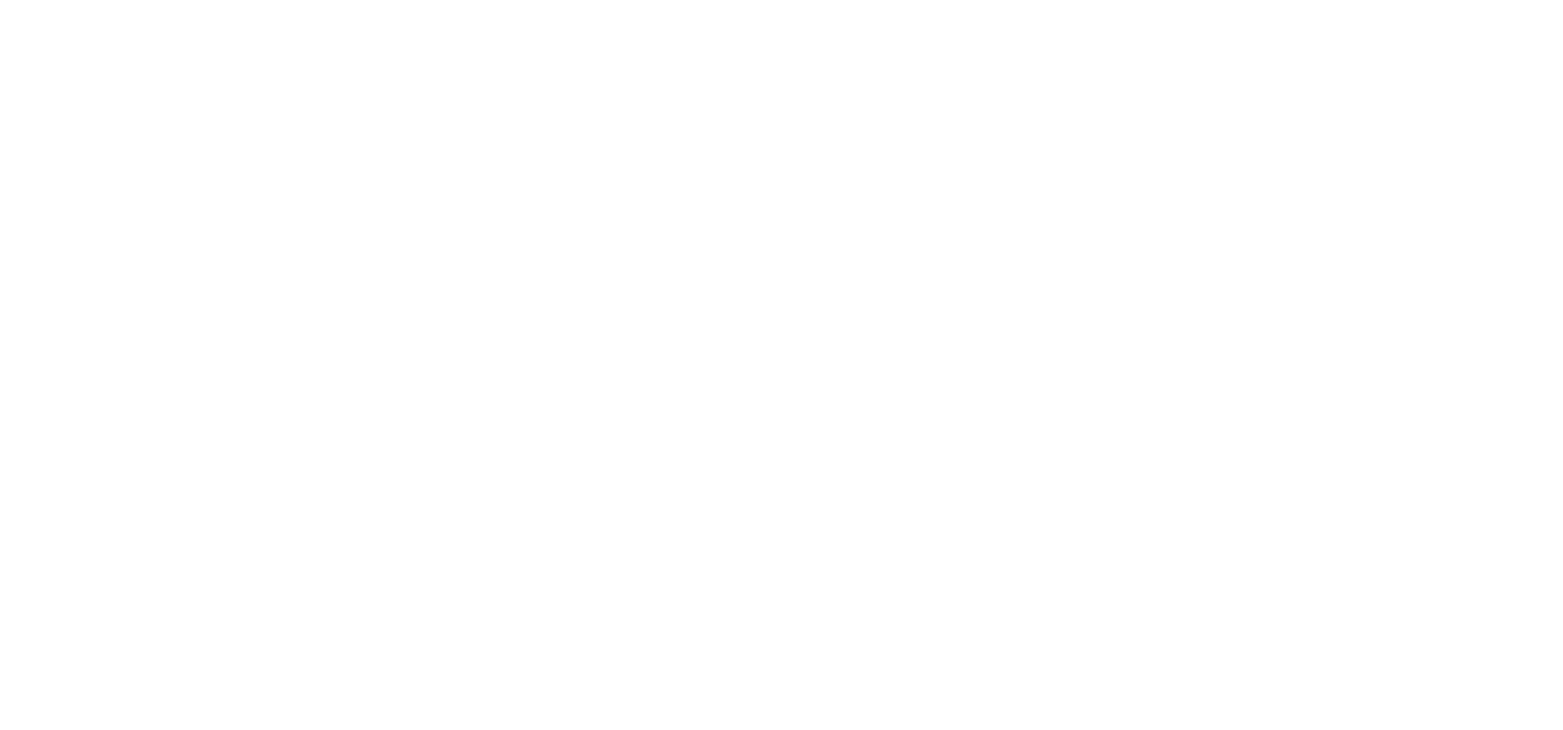
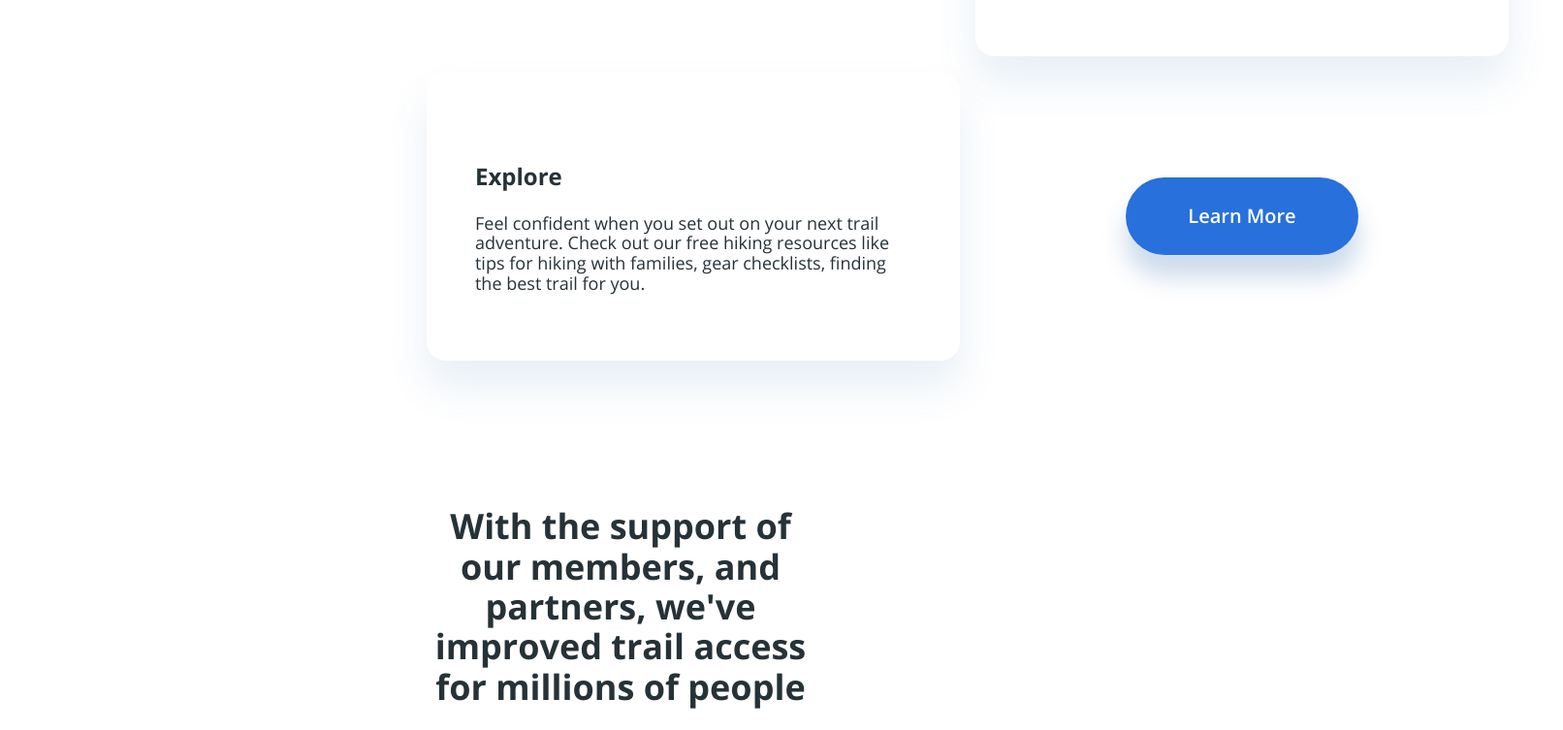
Before and after one commit to iagocaldeira/Muncak, a Next.js app: page / in a window 1280 px wide. Shown: the part 2044-2797 px from the top of the page at 97% size, 1612 px wide, since content can reach past the window. Before the commit the page ends 1560 px from the top, so only its background shows below. Built offline with nearby package versions, Linux system fonts and the light colour scheme.

Commit message:
adicionando novos componentes ao index

```diff
--- a/pages/index.js
+++ b/pages/index.js
@@ -1,11 +1,19 @@
 import "../styles/Main.scss";
 import Hero from "../layouts/Hero/Hero";
 import Header from "../layouts/Header/Header";
+import Features from "../layouts/Features/Features";
+import Counters from "../layouts/Counters/Counters";
+import News from "../layouts/News/News";
+import Form from "../layouts/Form/Form";
 
 
 export default () => (
-  <div>
-    <Header />
-    <Hero />
-  </div>
+    <div>
+        <Header />
+        <Hero />
+        <Features />
+        <Counters/>
+        <News/>
+        <Form/>
+    </div>
 )
--- a/styles/Main.scss
+++ b/styles/Main.scss
@@ -12,5 +12,6 @@
 @import "layouts/News.scss";
 
 body {
+    color: $muncak-text-color;
     font-family: "Open Sans", sans-serif;
 }
```
